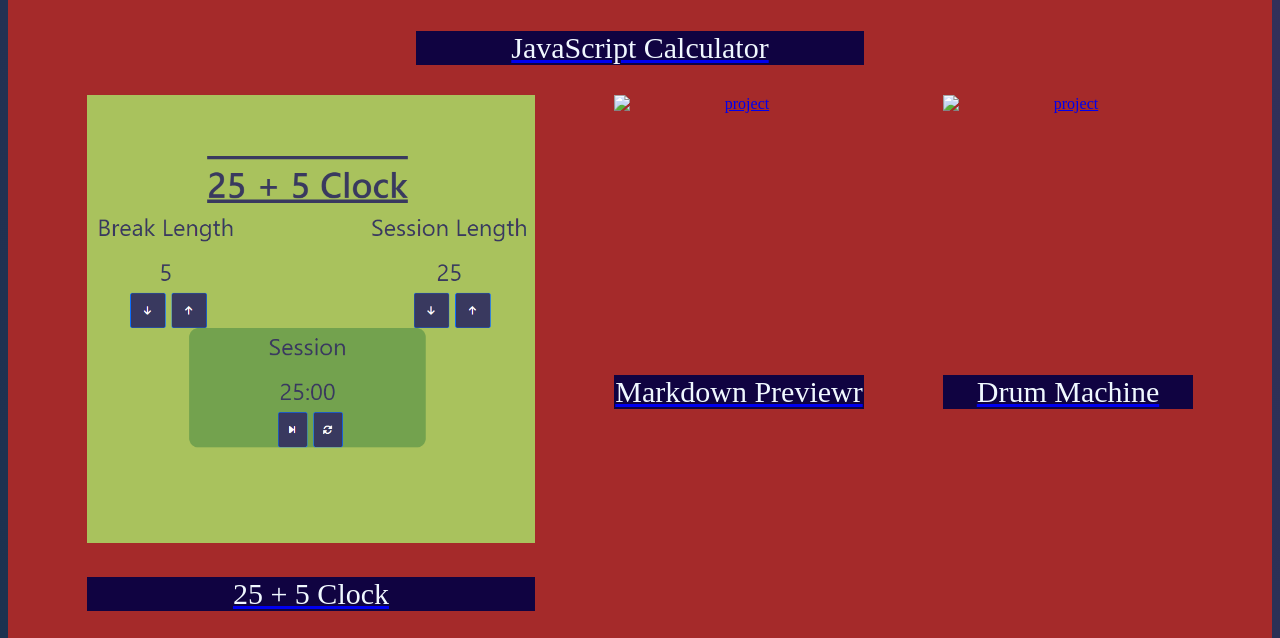
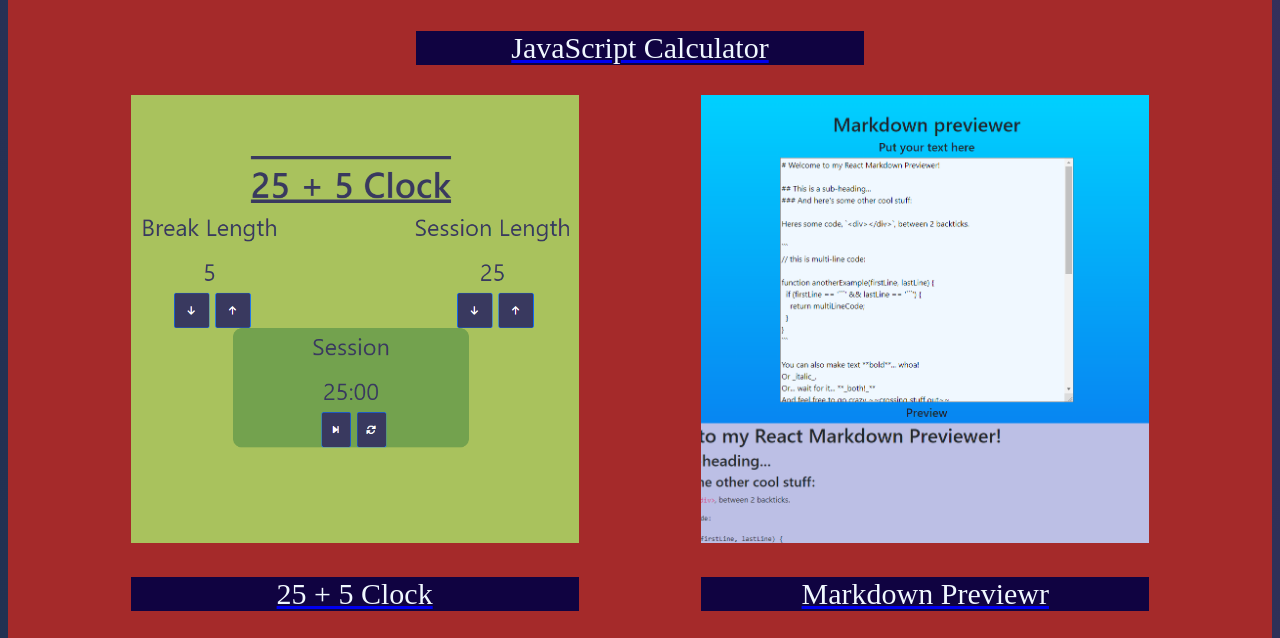
Before and after one commit to ruipsmartins/portfolio, a plain HTML site: page index.html in a window 1280 px wide. Shown: the part 1955-2593 px from the top of the page. Drawn offline with Linux system fonts and the light colour scheme; the site is published under a folder, as on GitHub Pages, so addresses that start at the root find nothing.

Commit message:
Update index.html

```diff
--- a/index.html
+++ b/index.html
@@ -84,7 +84,7 @@
         >
           <img
             class="project-image"
-            src="/imagens/markdown.PNG"
+            src="imagens/markdown.PNG"
             alt="project"
           />
           <p class="projname">Markdown Previewr</p>
@@ -97,7 +97,7 @@
         >
           <img
             class="project-image"
-            src="/imagens/drummachine.PNG"
+            src="imagens/drummachine.PNG"
             alt="project"
           />
           <p class="projname">Drum Machine</p>
```
